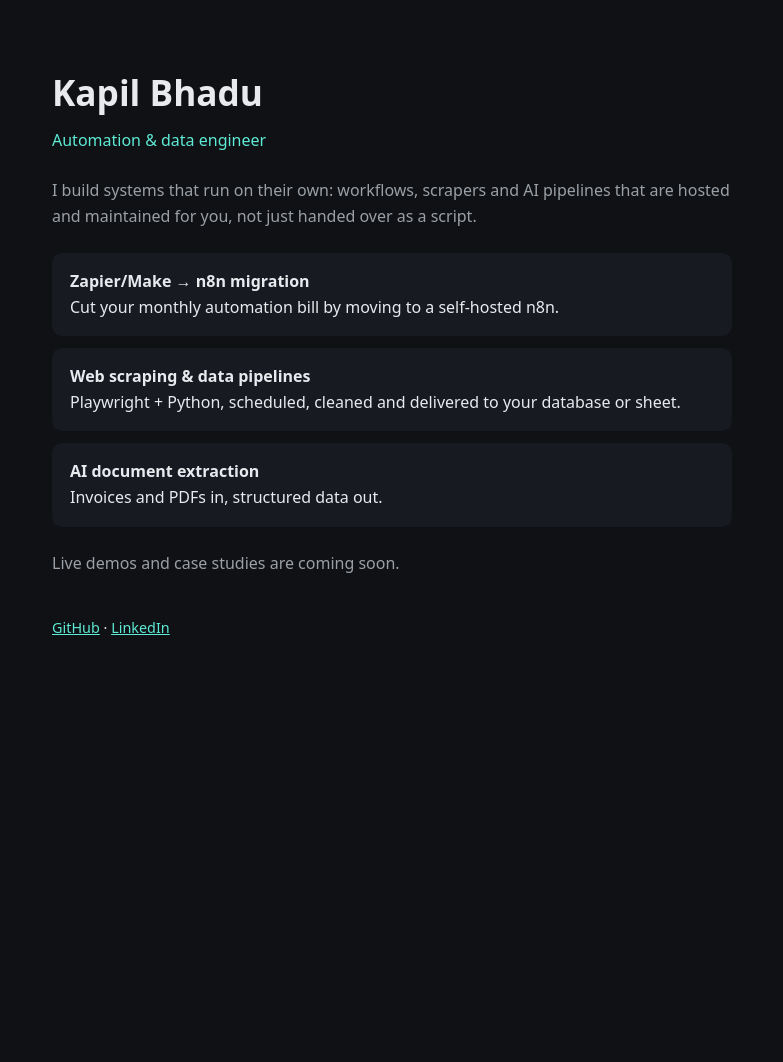
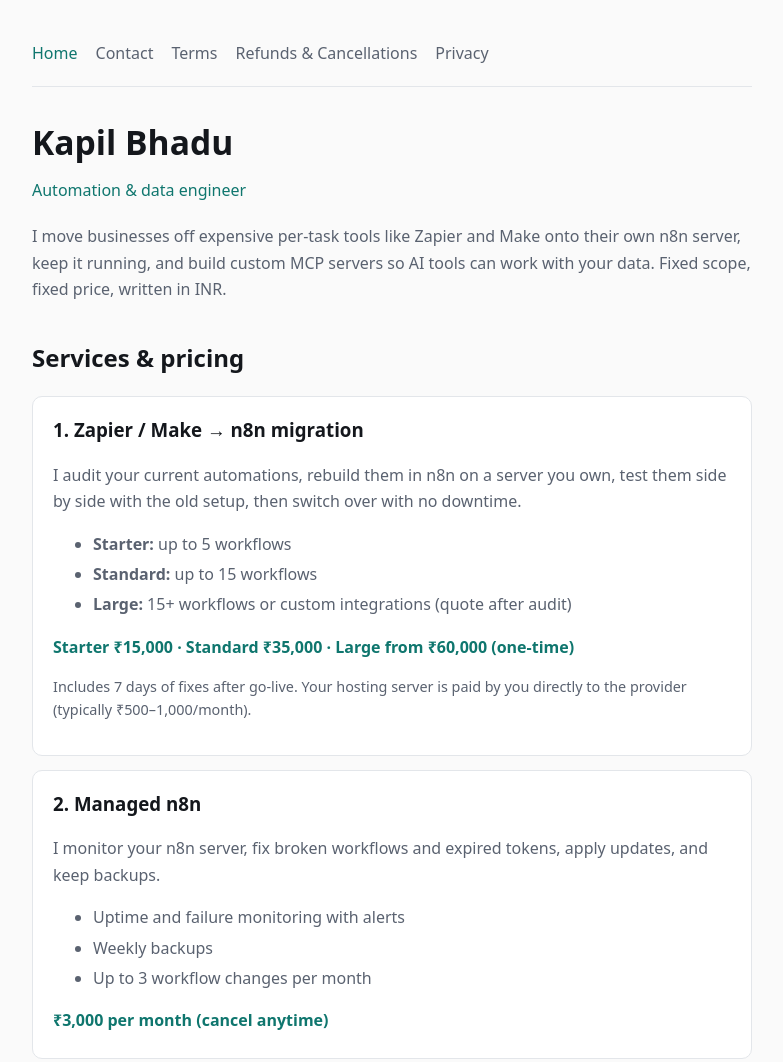
Before and after one commit to Kapilbhadu0017/Kapilbhadu0017.github.io, a plain HTML site: page index.html in a window 1280 px wide. Shown: the top 1062 px of the page, without its empty margins (248-1031 px from the left). Before the commit the page ends 800 px from the top, so only its background shows below. Drawn offline with Linux system fonts and the light colour scheme.

Commit message:
Add services and policy pages

```diff
--- a/index.html
+++ b/index.html
@@ -1,43 +1,36 @@
 <!doctype html>
-<html lang="en">
-<head>
-<meta charset="utf-8">
-<meta name="viewport" content="width=device-width, initial-scale=1">
-<title>Kapil Bhadu — Automation & Data Engineer</title>
-<meta name="description" content="I build automation systems: n8n workflows, Playwright scrapers and AI document pipelines, hosted and maintained for you.">
-<style>
-  :root { --bg:#0f1115; --fg:#e8eaed; --muted:#9aa0a6; --accent:#5eead4; --card:#171a21; }
-  * { box-sizing:border-box; }
-  body { margin:0; background:var(--bg); color:var(--fg); font:16px/1.6 system-ui,sans-serif; }
-  main { max-width:720px; margin:0 auto; padding:64px 20px; }
-  h1 { font-size:2.2rem; margin:0 0 8px; }
-  .tag { color:var(--accent); margin:0 0 24px; }
-  p { color:var(--muted); }
-  .grid { display:grid; gap:12px; margin:24px 0; }
-  .card { background:var(--card); padding:16px 18px; border-radius:10px; }
-  .card b { color:var(--fg); }
-  a { color:var(--accent); }
-  footer { margin-top:40px; font-size:.9rem; }
-</style>
-</head>
-<body>
-<main>
-  <h1>Kapil Bhadu</h1>
-  <p class="tag">Automation &amp; data engineer</p>
-  <p>I build systems that run on their own: workflows, scrapers and AI pipelines that are hosted and maintained for you, not just handed over as a script.</p>
+<html lang="en"><head><meta charset="utf-8"><meta name="viewport" content="width=device-width, initial-scale=1">
+<title>Kapil Bhadu — n8n Automation & MCP Development</title><meta name="description" content="Zapier to n8n migration, managed n8n hosting and custom MCP servers. Fixed prices in INR."><link rel="stylesheet" href="/style.css"></head>
+<body><main><nav><a href="/" class="on">Home</a><a href="/contact.html">Contact</a><a href="/terms.html">Terms</a><a href="/refund.html">Refunds &amp; Cancellations</a><a href="/privacy.html">Privacy</a></nav>
 
-  <div class="grid">
-    <div class="card"><b>Zapier/Make → n8n migration</b><br>Cut your monthly automation bill by moving to a self-hosted n8n.</div>
-    <div class="card"><b>Web scraping &amp; data pipelines</b><br>Playwright + Python, scheduled, cleaned and delivered to your database or sheet.</div>
-    <div class="card"><b>AI document extraction</b><br>Invoices and PDFs in, structured data out.</div>
-  </div>
+<h1>Kapil Bhadu</h1><p class="tag">Automation &amp; data engineer</p>
+<p>I move businesses off expensive per-task tools like Zapier and Make onto their own n8n server, keep it running, and build custom MCP servers so AI tools can work with your data. Fixed scope, fixed price, written in INR.</p>
 
-  <p>Live demos and case studies are coming soon.</p>
+<h2>Services &amp; pricing</h2>
+<div class="grid">
+<div class="card"><h3>1. Zapier / Make → n8n migration</h3>
+<p>I audit your current automations, rebuild them in n8n on a server you own, test them side by side with the old setup, then switch over with no downtime.</p>
+<ul><li><b>Starter:</b> up to 5 workflows</li><li><b>Standard:</b> up to 15 workflows</li><li><b>Large:</b> 15+ workflows or custom integrations (quote after audit)</li></ul>
+<p class="price">Starter ₹15,000 · Standard ₹35,000 · Large from ₹60,000 (one-time)</p>
+<p class="note">Includes 7 days of fixes after go-live. Your hosting server is paid by you directly to the provider (typically ₹500–1,000/month).</p></div>
 
-  <footer>
-    <a href="https://github.com/Kapilbhadu0017">GitHub</a> ·
-    <a href="https://linkedin.com/in/kapil-bhadu">LinkedIn</a>
-  </footer>
-</main>
-</body>
-</html>
+<div class="card"><h3>2. Managed n8n</h3>
+<p>I monitor your n8n server, fix broken workflows and expired tokens, apply updates, and keep backups.</p>
+<ul><li>Uptime and failure monitoring with alerts</li><li>Weekly backups</li><li>Up to 3 workflow changes per month</li></ul>
+<p class="price">₹3,000 per month (cancel anytime)</p></div>
+
+<div class="card"><h3>3. Custom MCP server development</h3>
+<p>A Model Context Protocol server that lets AI assistants like Claude safely read from and act on your database, API or internal tool.</p>
+<ul><li>Scoped to your tools and permissions</li><li>Tested, documented and deployed on your server</li></ul>
+<p class="price">From ₹30,000 per server (fixed quote after a free scoping call)</p></div>
+</div>
+
+<h2>How it works</h2>
+<ol><li>You send me a short description of what you want automated (see <a href="/contact.html">Contact</a>).</li>
+<li>I reply with a fixed scope and price. No work starts before you approve it.</li>
+<li>You pay a 50% advance through Cashfree, I deliver, and the balance is due on delivery.</li></ol>
+<p>Live demos and case studies are coming soon.</p>
+<p><a href="https://github.com/Kapilbhadu0017">GitHub</a> · <a href="https://linkedin.com/in/kapil-bhadu">LinkedIn</a></p>
+
+<footer><a href="/terms.html">Terms &amp; Conditions</a><a href="/refund.html">Refunds &amp; Cancellations</a><a href="/privacy.html">Privacy</a><a href="/contact.html">Contact</a><br>&copy; 2026 Kapil Bhadu (sole proprietor). Payments are processed by Cashfree Payments. All prices are in Indian Rupees (INR).</footer>
+</main></body></html>
--- /dev/null
+++ b/style.css
@@ -0,0 +1,15 @@
+:root{--bg:#0f1115;--fg:#e8eaed;--muted:#9aa0a6;--accent:#5eead4;--card:#171a21;--line:#262a33}
+@media (prefers-color-scheme:light){:root{--bg:#fafafa;--fg:#14171c;--muted:#5a6270;--accent:#0f766e;--card:#fff;--line:#e3e6ea}}
+*{box-sizing:border-box}
+body{margin:0;background:var(--bg);color:var(--fg);font:16px/1.65 system-ui,sans-serif}
+main{max-width:760px;margin:0 auto;padding:40px 20px 64px}
+nav{display:flex;flex-wrap:wrap;gap:6px 18px;padding-bottom:20px;margin-bottom:28px;border-bottom:1px solid var(--line)}
+nav a{color:var(--muted);text-decoration:none}nav a:hover,nav a.on{color:var(--accent)}
+h1{font-size:2.1rem;margin:0 0 6px}h2{margin:36px 0 8px}h3{margin:20px 0 4px}
+.tag{color:var(--accent);margin:0 0 20px}p,li{color:var(--muted)}li{margin:4px 0}
+.grid{display:grid;gap:14px;margin:18px 0}
+.card{background:var(--card);border:1px solid var(--line);padding:18px 20px;border-radius:10px}
+.card h3{margin:0 0 4px;color:var(--fg)}.price{color:var(--accent);font-weight:600;margin:6px 0}
+a{color:var(--accent)}footer{margin-top:48px;padding-top:18px;border-top:1px solid var(--line);font-size:.9rem;color:var(--muted)}
+footer a{margin-right:14px}
+.note{font-size:.9rem}
```
Also changed, not shown: contact.html (added, +18 -0 lines), privacy.html (added, +15 -0 lines), refund.html (added, +17 -0 lines), terms.html (added, +21 -0 lines), 1 other file.
